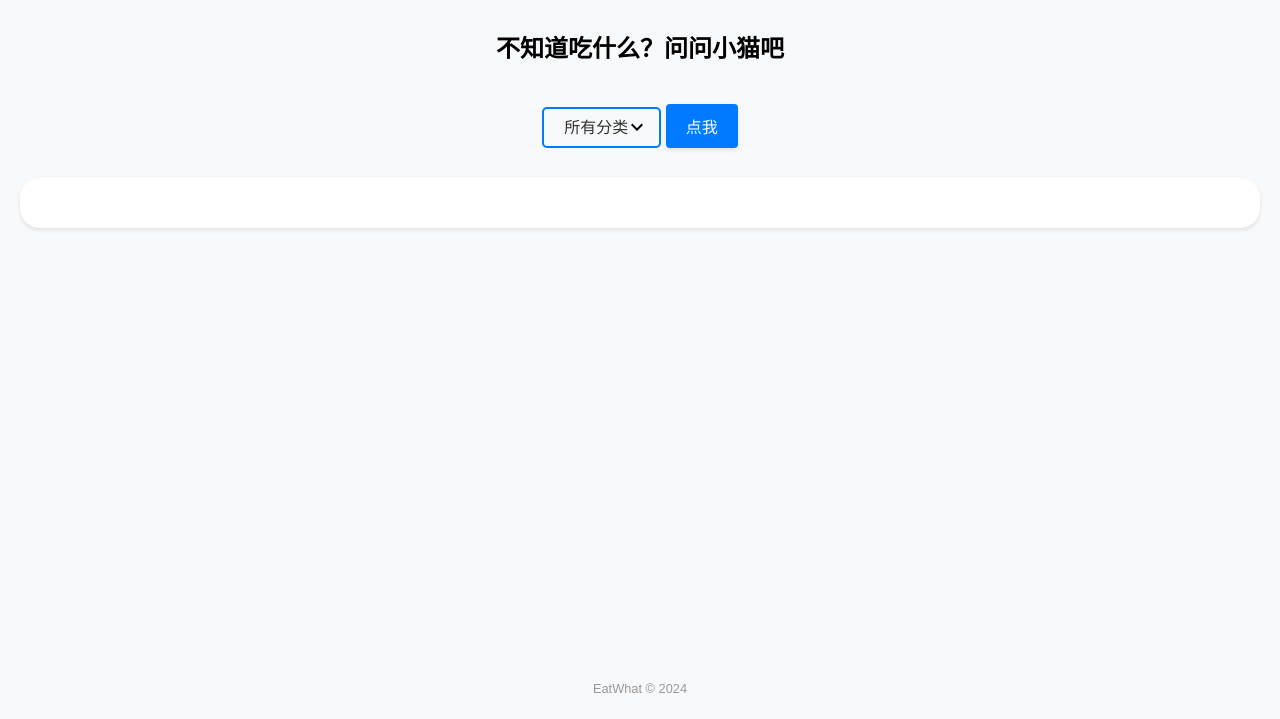
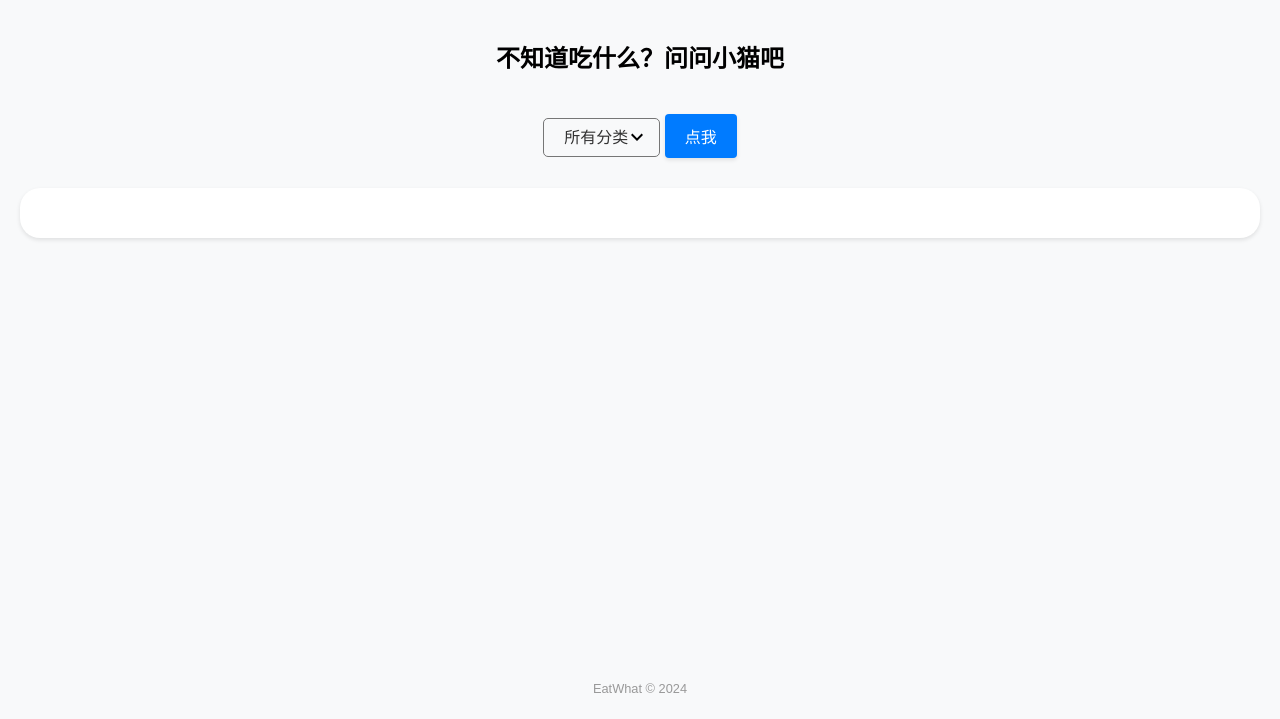
Before and after one commit to moranfong/EatWhat, a plain HTML site: page index.html in a window 1280 px wide. Shown: the part 81-800 px from the top of the page. Drawn offline with Linux system fonts and the light colour scheme; a web font is replaced by a local one.

Commit message:
修改选项样式

```diff
--- a/style/style.css
+++ b/style/style.css
@@ -11,6 +11,14 @@ body {
     padding: 20px; /*更改内边距*/
     text-align: center; /*更改文本对齐方式*/
     background-color: #f8f9fa; /*更改背景颜色*/
+    align-items: center; /* 水平居中 */
+    justify-content: center; /* 垂直居中 */
+    flex-direction: column; /* 垂直方向布局 */
+
+}
+
+body > * {
+    margin-top: 10px; /* 添加顶部间距 */
 }
 
 header {
@@ -54,7 +62,6 @@ h2 {
 select {
     padding: 10px 20px; /*更改内边距*/
     font-size: 1em; /*更改字体大小*/
-    border: 2px solid #007bff; /*更改边框颜色*/
     border-radius: 5px; /*更改边框圆角*/
     background-color: #f8f9fa; /*更改背景颜色*/
     color: #333; /*更改文本颜色*/
```
